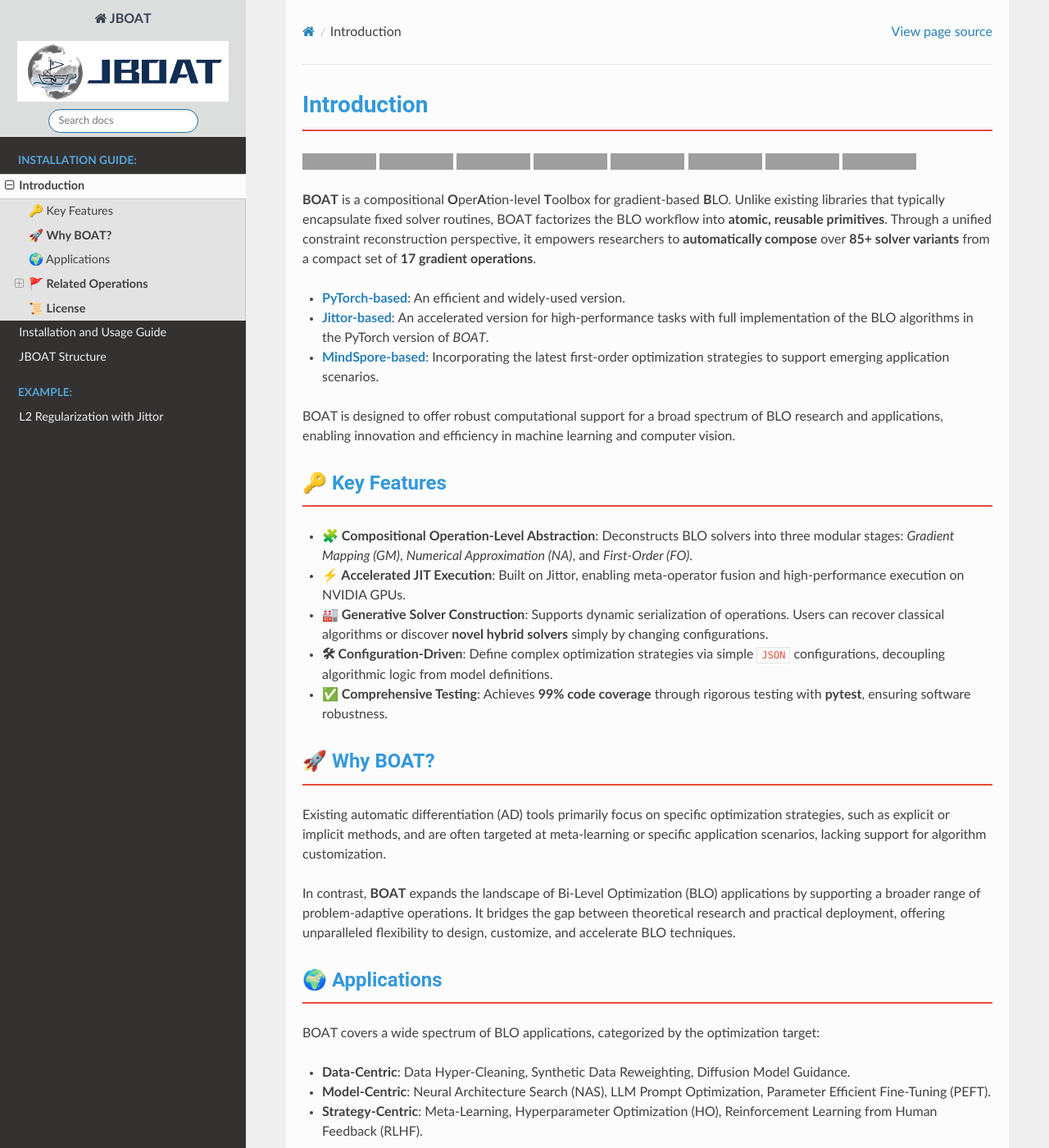
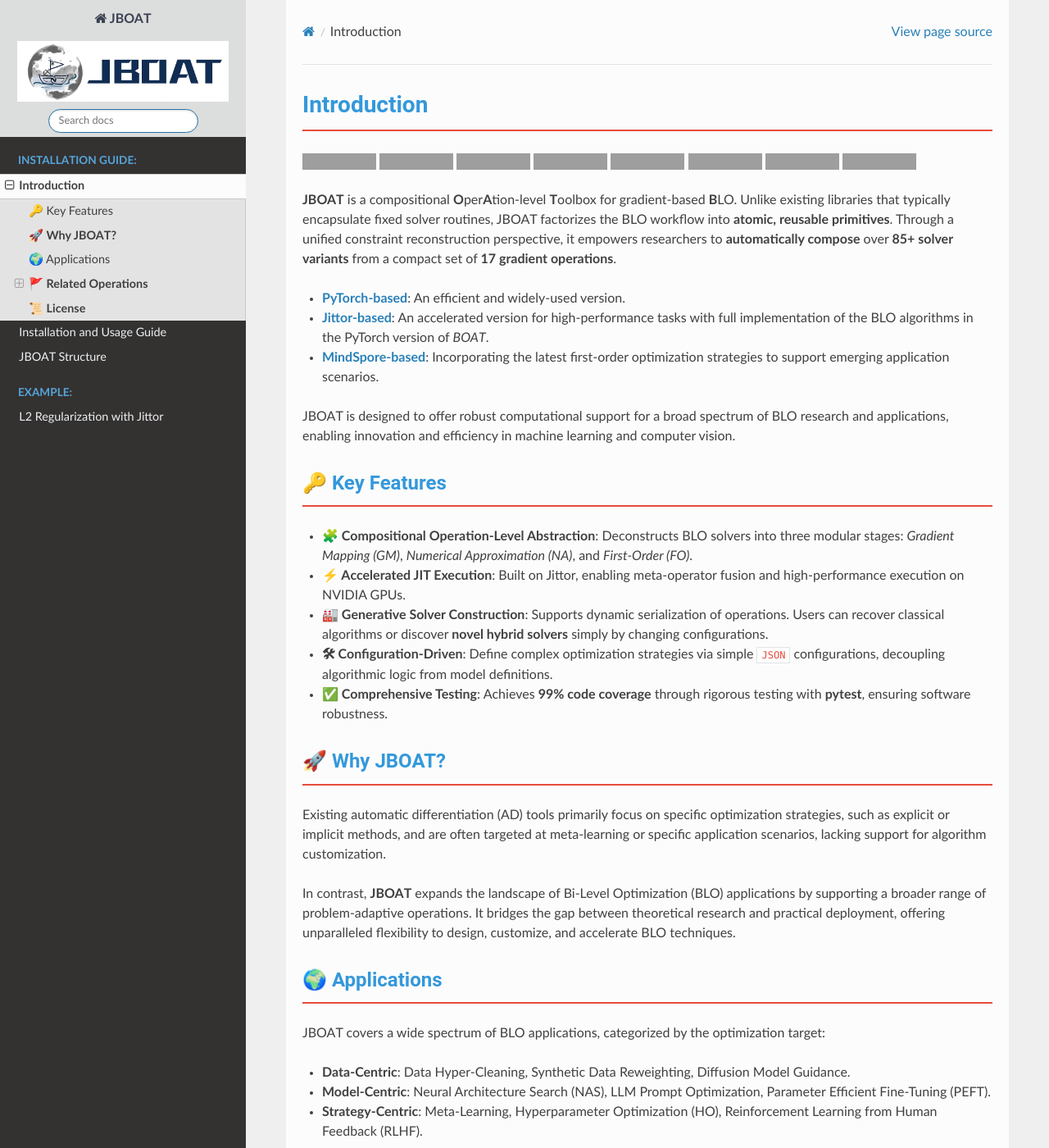
Before and after one commit to vis-opt-group/JBOAT, a Sphinx documentation site: the page built from docs/source/description.md, in a window 1280 px wide and 1400 px high. Shown: the whole window at 82% size. Built offline with Sphinx 7.4.7 and the Read the Docs theme 3.1.0, drawn with Linux system fonts in a browser that asks for light colours; grey boxes are pictures that could not be loaded.

Commit message:
docs: update description

````diff
--- a/docs/source/description.md
+++ b/docs/source/description.md
@@ -10,15 +10,15 @@
 ![Code style: black](https://img.shields.io/badge/code%20style-black-000000.svg)
 
 
-**BOAT** is a compositional **O**per**A**tion-level **T**oolbox for gradient-based **B**LO.
-Unlike existing libraries that typically encapsulate fixed solver routines, BOAT factorizes the BLO workflow into **atomic, reusable primitives**. Through a unified constraint reconstruction perspective, it empowers researchers to **automatically compose** over **85+ solver variants** from a compact set of **17 gradient operations**.
+**JBOAT** is a compositional **O**per**A**tion-level **T**oolbox for gradient-based **B**LO.
+Unlike existing libraries that typically encapsulate fixed solver routines, JBOAT factorizes the BLO workflow into **atomic, reusable primitives**. Through a unified constraint reconstruction perspective, it empowers researchers to **automatically compose** over **85+ solver variants** from a compact set of **17 gradient operations**.
 
 - **[PyTorch-based](https://github.com/callous-youth/BOAT)**: An efficient and widely-used version.
 - **[Jittor-based](https://github.com/callous-youth/BOAT/tree/boat_jit)**: An accelerated version for high-performance tasks with full implementation of the BLO algorithms in the PyTorch version of *BOAT*.
 - **[MindSpore-based](https://github.com/callous-youth/BOAT/tree/boat_ms)**: Incorporating the latest first-order optimization strategies to support emerging application scenarios.
 
 
-BOAT is designed to offer robust computational support for a broad spectrum of BLO research and applications, enabling innovation and efficiency in machine learning and computer vision.
+JBOAT is designed to offer robust computational support for a broad spectrum of BLO research and applications, enabling innovation and efficiency in machine learning and computer vision.
 
 
 ## 🔑 Key Features
@@ -29,15 +29,15 @@
 * **🛠 Configuration-Driven**: Define complex optimization strategies via simple `JSON` configurations, decoupling algorithmic logic from model definitions.
 * **✅ Comprehensive Testing**: Achieves **99% code coverage** through rigorous testing with **pytest**, ensuring software robustness.
 
-##  🚀 **Why BOAT?**
+##  🚀 **Why JBOAT?**
 Existing automatic differentiation (AD) tools primarily focus on specific optimization strategies, such as explicit or implicit methods, and are often targeted at meta-learning or specific application scenarios, lacking support for algorithm customization.
 
-In contrast, **BOAT** expands the landscape of Bi-Level Optimization (BLO) applications by supporting a broader range of problem-adaptive operations. It bridges the gap between theoretical research and practical deployment, offering unparalleled flexibility to design, customize, and accelerate BLO techniques.
+In contrast, **JBOAT** expands the landscape of Bi-Level Optimization (BLO) applications by supporting a broader range of problem-adaptive operations. It bridges the gap between theoretical research and practical deployment, offering unparalleled flexibility to design, customize, and accelerate BLO techniques.
 
 
 ## 🌍 Applications
 
-BOAT covers a wide spectrum of BLO applications, categorized by the optimization target:
+JBOAT covers a wide spectrum of BLO applications, categorized by the optimization target:
 
 * **Data-Centric**: Data Hyper-Cleaning, Synthetic Data Reweighting, Diffusion Model Guidance.
 * **Model-Centric**: Neural Architecture Search (NAS), LLM Prompt Optimization, Parameter Efficient Fine-Tuning (PEFT).
--- a/docs/source/index.rst
+++ b/docs/source/index.rst
@@ -1,4 +1,4 @@
-.. BOAT documentation master file, created by
+.. JBOAT documentation master file, created by
    sphinx-quickstart on Tue Dec 31 15:44:50 2024.
    You can adapt this file completely to your liking, but it should at least
    contain the root `toctree` directive.
@@ -6,14 +6,14 @@
 Welcome to JBOAT Documentation
 ============================================
 
-**BOAT** is a compositional, gradient-based **Bi-Level Optimization (BLO)** Python library that abstracts BLO into modular and flexible components, enabling efficient modeling of hierarchical and nested learning problems. It supports a wide spectrum of optimization settings, including first- and second-order methods, nested or non-nested formulations, with or without theoretical guarantees. This repository provides the **Jittor-based** implementation (jboat), leveraging Jittor’s JIT compilation and efficient CUDA/cuDNN backends to accelerate large-scale gradient-based BLO experiments.
+**JBOAT** is a compositional, gradient-based **Bi-Level Optimization (BLO)** Python library that abstracts BLO into modular and flexible components, enabling efficient modeling of hierarchical and nested learning problems. It supports a wide spectrum of optimization settings, including first- and second-order methods, nested or non-nested formulations, with or without theoretical guarantees. This repository provides the **Jittor-based** implementation (jboat), leveraging Jittor’s JIT compilation and efficient CUDA/cuDNN backends to accelerate large-scale gradient-based BLO experiments.
 
 .. image:: _static/flow.gif
    :alt: JBOAT Framework
    :width: 800px
    :align: center
 
-In this section, we explain the core components of BOAT, how to install the Jittor version, and how to use it for your optimization tasks. The main contents are organized as follows.
+In this section, we explain the core components of JBOAT, how to install the Jittor version, and how to use it for your optimization tasks. The main contents are organized as follows.
 
 .. toctree::
    :maxdepth: 2
--- a/docs/source/l2_regularization_example.md
+++ b/docs/source/l2_regularization_example.md
@@ -1,6 +1,6 @@
 # L2 Regularization with Jittor
 
-This runnable example shows how to use the BOAT library with the Jittor backend to solve a bi-level optimization problem with L2 regularization, covering end-to-end data loading (sparse-to-dense conversion), model/optimizer setup, solver construction, and iterative training with evaluation.
+This runnable example shows how to use the JBOAT library with the Jittor backend to solve a bi-level optimization problem with L2 regularization, covering end-to-end data loading (sparse-to-dense conversion), model/optimizer setup, solver construction, and iterative training with evaluation.
 
 ## Step-by-Step Explanation
 
@@ -248,7 +248,7 @@
 ## Step 8: Bi-Level Optimization Setup
 
 ```python
-# Configure BOAT problem
+# Configure JBOAT problem
 if na_op is not None:
     if "RGT" in na_op:
         boat_config["RGT"]["truncate_iter"] = 1
@@ -301,7 +301,7 @@
 ### Explanation:
 - The `evaluate` function calculates the model's loss and accuracy on the test dataset.
 - Outputs the test performance metrics for monitoring optimization progress.
-- The `run_iter` function iterates over the bi-level optimization process using BOAT.
+- The `run_iter` function iterates over the bi-level optimization process using JBOAT.
 
 
 
````
Also changed, not shown: README.md (+15 -15 lines), docs/source/install_guide.md (+6 -6 lines), 14 other files.
